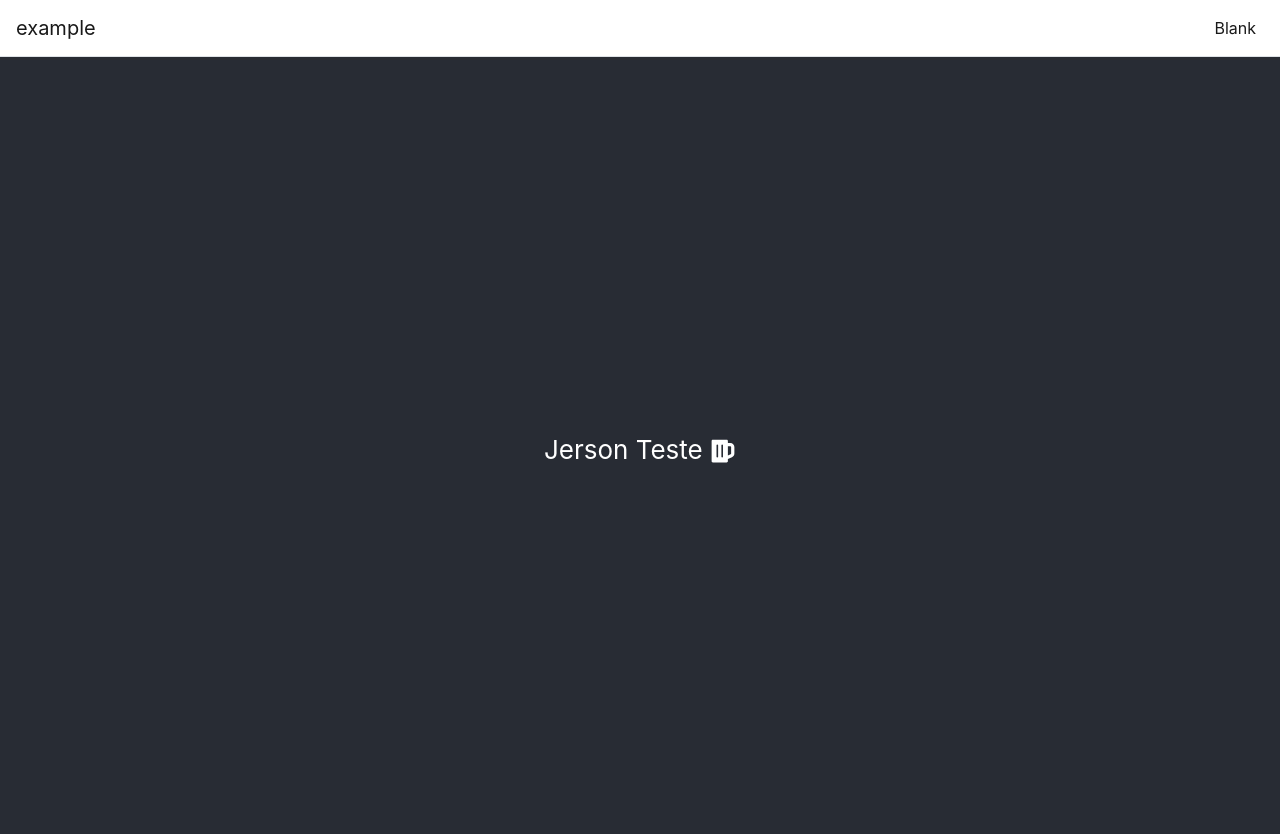
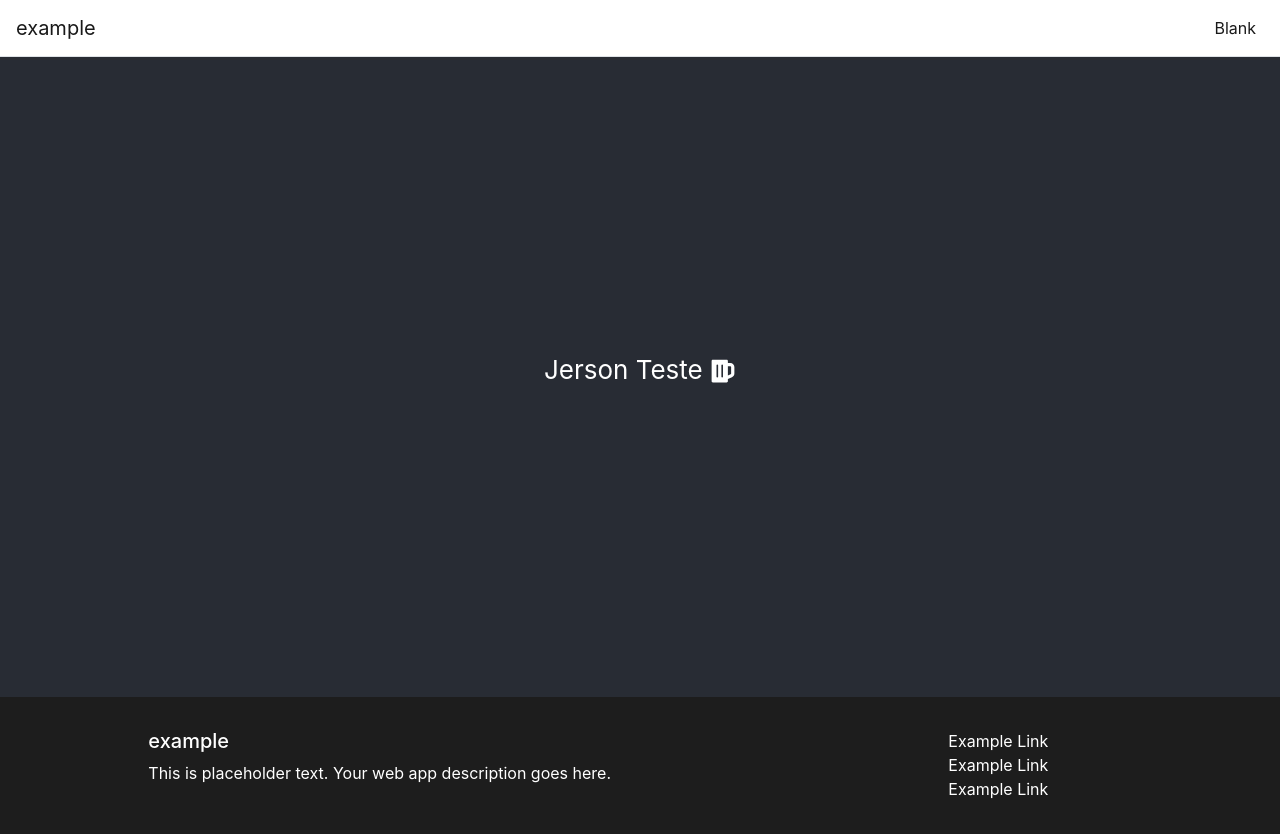
Before and after one commit to jersonb/GitPages, a React (Create React App) app: page / in a window 1280 px wide. Shown: the top 834 px of the page. Built offline with nearby package versions, Linux system fonts and the light colour scheme.

Commit message:
add footer

```diff
--- a/src/App.css
+++ b/src/App.css
@@ -1,21 +1,31 @@
+html {
+  position: relative;
+  min-height: 100%;
+}
+
+body {
+  margin-bottom: 160px !important; /* Height of the footer */
+  padding: 0;
+}
+
+footer {
+  position: absolute;
+  bottom: 0;
+  width: 100%;
+  height: 160px; /* Set the fixed height of the footer here */
+}
+
+/* Override Bootstrap Styling */
+
+.btn-primary {
+  background-color: #025fce !important;
+}
 .App {
   text-align: center;
 }
-
-.App-logo {
-  height: 40vmin;
-  pointer-events: none;
-}
-
-@media (prefers-reduced-motion: no-preference) {
-  .App-logo {
-    animation: App-logo-spin infinite 20s linear;
-  }
-}
-
 .App-header {
   background-color: #282c34;
-  min-height: 100vh;
+  min-height: 80vh;
   display: flex;
   flex-direction: column;
   align-items: center;
@@ -27,12 +37,3 @@
 .App-link {
   color: #61dafb;
 }
-
-@keyframes App-logo-spin {
-  from {
-    transform: rotate(0deg);
-  }
-  to {
-    transform: rotate(360deg);
-  }
-}
--- a/src/App.jsx
+++ b/src/App.jsx
@@ -5,6 +5,7 @@ import { Switch, Route } from "react-router-dom";
 
 
 import { FaBeer } from 'react-icons/fa';
+import Footer from './components/Footer';
 
 function App() {
   return (
@@ -13,12 +14,11 @@ function App() {
       <NavBar />
       <Switch>
         <header className="App-header">
-
-        <p>Jerson Teste <FaBeer/></p>
+          <p>Jerson Teste <FaBeer /></p>
         </header>
-      <Route exact path = "/" />
-
+        <Route exact path="/" />
       </Switch>
+      <Footer/>
 
     </React.Fragment>
 
--- /dev/null
+++ b/src/components/Footer/footer.module.css
@@ -0,0 +1,18 @@
+.footer {
+  background-color: #1d1d1d;
+  padding-top: 2rem;
+  padding-bottom: 4rem;
+}
+
+.title {
+  color: #fff;
+}
+
+.description {
+  color: #fff;
+}
+
+.footerlink,
+.footerlink:hover {
+  color: #fff;
+}
--- a/src/components/Footer/index.jsx
+++ b/src/components/Footer/index.jsx
@@ -0,0 +1,39 @@
+import React from "react";
+import styles from "./footer.module.css";
+
+const Footer = () => {
+  return (
+    <footer className={styles.footer}>
+      <div className="container-fluid">
+        <div className="row justify-content-around">
+          <div className="col-8 col-md-5">
+            <h5 className={styles.title}>example</h5>
+            <p className={styles.description}>
+              This is placeholder text. Your web app description goes here.
+            </p>
+          </div>
+          <div className="col-2">
+            <ul className="list-unstyled">
+              <li>
+                <a className={styles.footerlink} href="/">
+                  Example Link
+                </a>
+              </li>
+              <li>
+                <a className={styles.footerlink} href="/">
+                  Example Link
+                </a>
+              </li>
+              <li>
+                <a className={styles.footerlink} href="/">
+                  Example Link
+                </a>
+              </li>
+            </ul>
+          </div>
+        </div>
+      </div>
+    </footer>
+  );
+}
+export default Footer;
--- a/src/components/NavBar/index.jsx
+++ b/src/components/NavBar/index.jsx
@@ -2,8 +2,6 @@ import React from "react";
 import { Link } from "react-router-dom";
 import styles from "./navbar.module.css";
 
-//TODO Web Template Studio: Add a new link in the NavBar for your page here.
-// A skip link is included as an accessibility best practice. For more information visit https://www.w3.org/WAI/WCAG21/Techniques/general/G1.
 const NavBar = () => {
   return (
     <React.Fragment>
```
Lines whose indentation alone changed are shown as unchanged.
